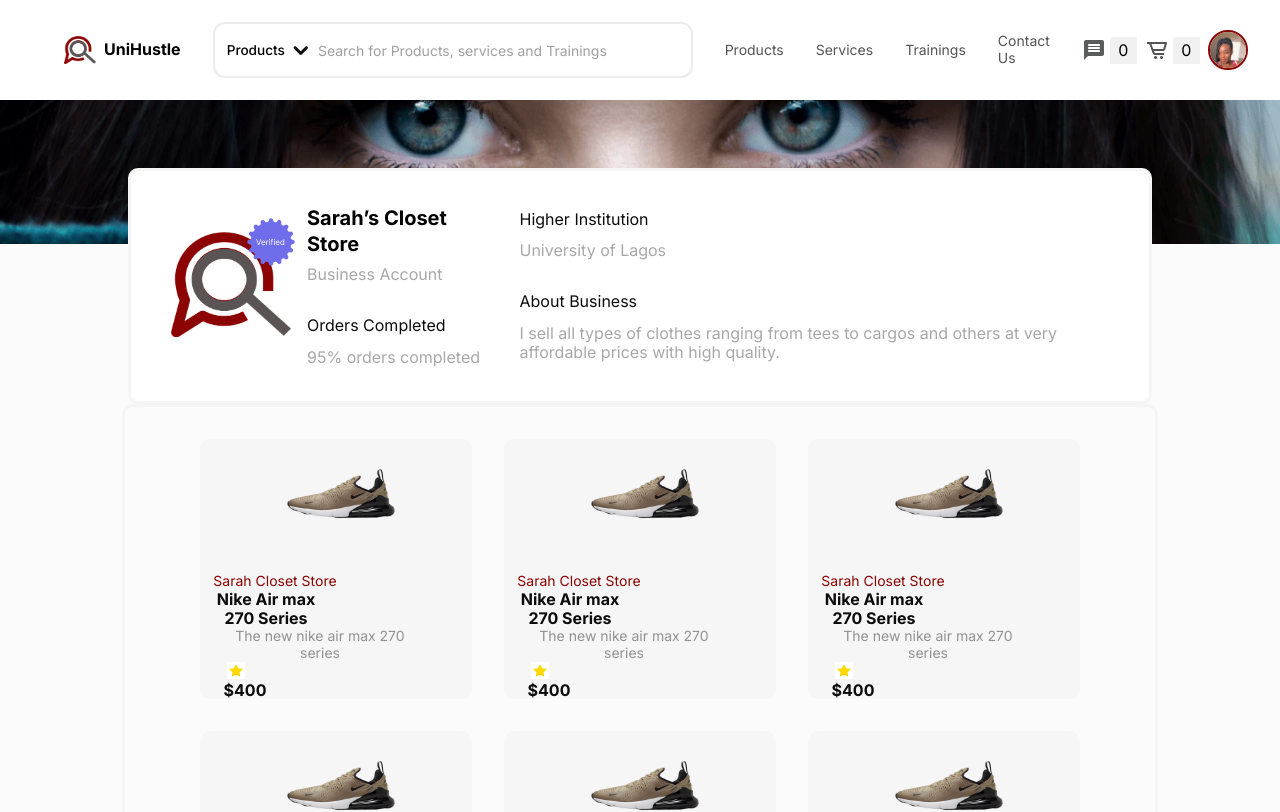
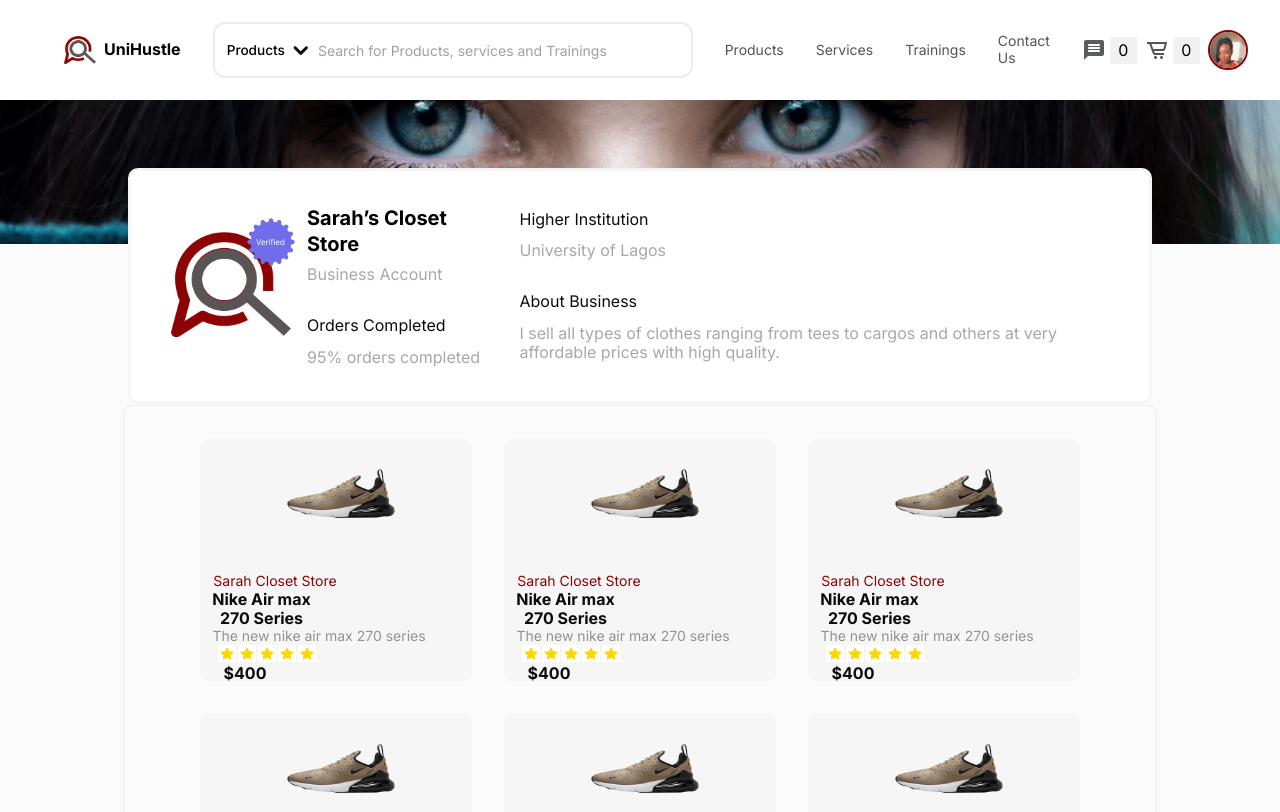
Before and after one commit to mr-martin38/uni-hustle, a React (Create React App) app: page / in a window 1280 px wide. Shown: the top 812 px of the page. Built offline with nearby package versions, Linux system fonts and the light colour scheme.

Commit message:
ninth commit

```diff
--- a/src/App.css
+++ b/src/App.css
@@ -403,6 +403,7 @@
   flex-basis: 272px;
   border-radius: 10px;
   background-color: #f6f6f6;
+
 }
 
 .product-frame {
@@ -436,10 +437,10 @@
 
 .shoe-desc {
   font-weight: 700;
-  width: 100px;
+  width: 99px;
   height: 38px;
   font-size: 16px;
-  margin-left: 16px;
+  margin-left: 12px;
   line-height: 19.36px;
   color: #0c0c0c;
 }
@@ -449,14 +450,16 @@
   font-size: 14px;
   line-height: 16.94px;
   color: #929292;
-  width: 208px;
-  margin-left: 16px;
+  width: 220px;
+  margin-left: 9px;
 }
 
 .star {
   width: 18px;
   height: 17px;
-  margin-left: -200px;
+  margin-left: 2px;
+  position: relative;
+  left: -70px;
 }
 
 .price {
--- a/src/Card.js
+++ b/src/Card.js
@@ -90,13 +90,17 @@
               key={i}
               onClick={() => {
                 navigate(`/${product.id}`);
-              }}
-            >
+              }}>
               <img className="shoe" src={product.image} />
               <p className="store-name">{product.store}</p>
               <h3 className="shoe-desc">{product.title}</h3>
               <p className="shoe-info">{product.description}</p>
               <img src="/images/star.png" className="star" />
+              <img src="/images/star.png" className="star" />
+              <img src="/images/star.png" className="star" />
+              <img src="/images/star.png" className="star" />
+              <img src="/images/star.png" className="star" />
+
               <p className="price">${product.price}</p>
             </div>
           );
```
